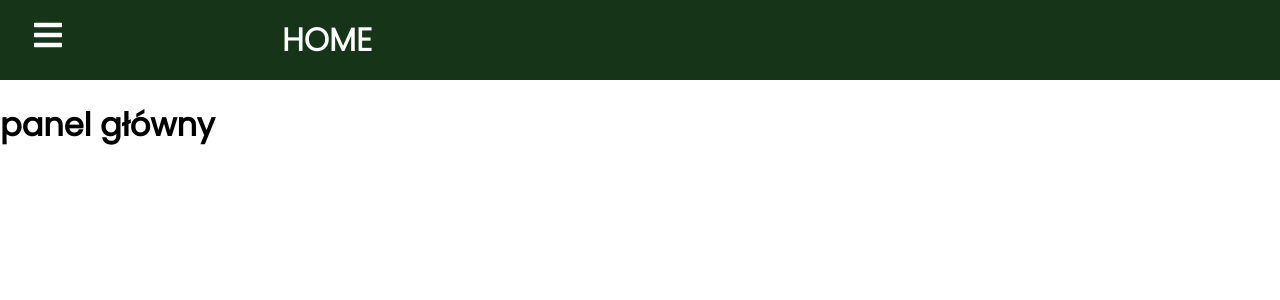
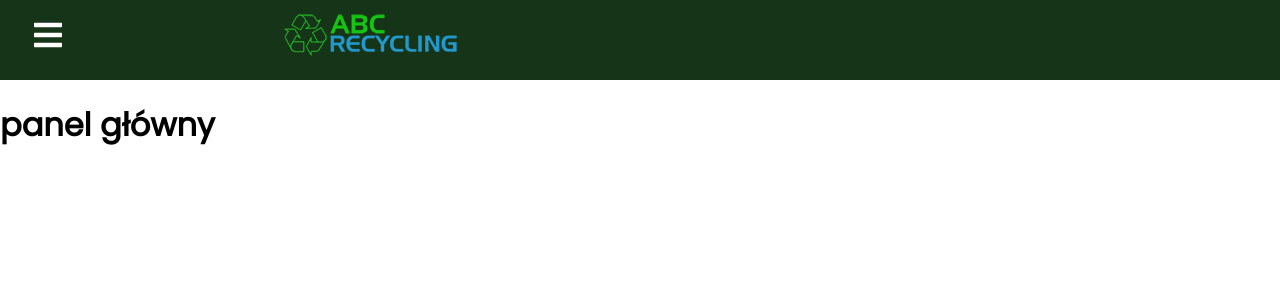
Before and after one commit to s18914/ABCRecyclingApp, a React (Create React App) app in the folder abc-recycling-app/: page / in a window 1280 px wide. Shown: the top 300 px of the page. Built offline with nearby package versions, Linux system fonts and the light colour scheme.

Commit message:
add logo

```diff
--- a/abc-recycling-app/src/components/Navbar.js
+++ b/abc-recycling-app/src/components/Navbar.js
@@ -19,7 +19,11 @@ function Navbar() {
               <Link to='#' className='menu-bars'>
                 <FaIcons.FaBars onClick={showSidebar} />
               </Link>
-              <h1>HOME</h1>
+              <h1 class="logo">
+                <a tabindex="2" accesskey="1" href="/">
+                  <img src="logo.png"/>
+                </a>
+              </h1>
             </div>
             <nav className={sidebar ? 'nav-menu active' : 'nav-menu'}>
               <ul className='nav-menu-items' onClick={showSidebar}>
```
